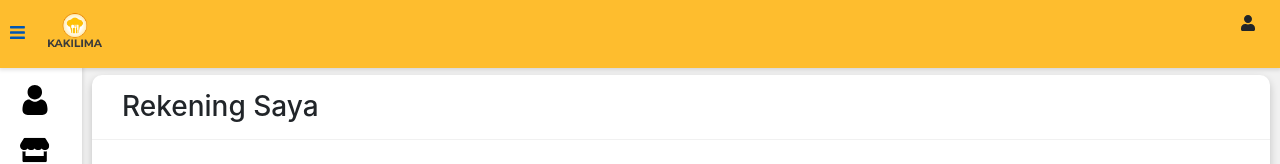
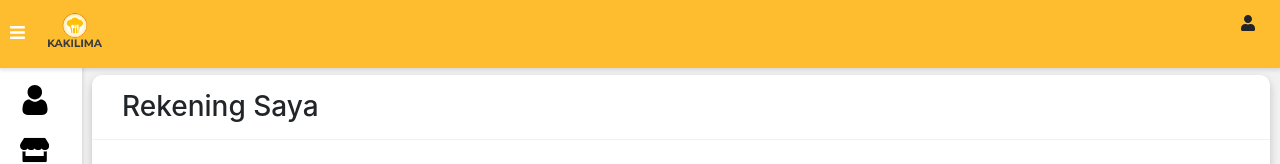
Before and after one commit to rizalmohamad209/kakilima, a React (Create React App) app: page /rekening in a window 1280 px wide. Shown: the top 164 px of the page. Built offline with nearby package versions, Linux system fonts and the light colour scheme.

Commit message:
bismillahfinalfix

```diff
--- a/src/components/content/Akun.js
+++ b/src/components/content/Akun.js
@@ -25,9 +25,9 @@ export class Akun extends Component {
           {/* nav left */}
           <ul className="pr-navbar-nav">
             <li className="pr-nav-item">
-            <Link to='#' className="d-nav-link">
+            <a href className="pr-nav-link">
                     <FontAwesomeIcon icon={faBars} onClick={this.toggleClass}/>
-            </Link>
+            </a>
             </li>
             <li className="pr-nav-item">
               <img src={Logo} className="pr-logo logo-light" alt="" />
--- a/src/components/content/Rekening.js
+++ b/src/components/content/Rekening.js
@@ -28,9 +28,9 @@ export class Rekening extends Component {
           {/* nav left */}
           <ul className="pr-navbar-nav">
             <li className="pr-nav-item">
-            <Link to='#' className="d-nav-link">
+            <a href className="pr-nav-link">
                     <FontAwesomeIcon icon={faBars} onClick={this.toggleClass}/>
-            </Link>
+            </a>
             </li>
             <li className="pr-nav-item">
               <img src={logo} className="pr-logo logo-light" alt=""/>
--- a/src/components/driver/Nav.js
+++ b/src/components/driver/Nav.js
@@ -22,9 +22,9 @@ export class Nav extends Component {
           {/* nav left */}
           <ul className="d-navbar-nav">
             <li className="d-nav-item">
-            <Link to='#' className="d-nav-link">
+            <a href className="d-nav-link">
                     <FontAwesomeIcon icon={faBars} onClick={this.toggleClass}/>
-            </Link>
+            </a>
             </li>
             <li className="d-nav-item">
               <img src={Logo} className="d-logo logo-light" alt=""/>
--- a/src/components/pedagang/Nav.js
+++ b/src/components/pedagang/Nav.js
@@ -23,9 +23,9 @@ export class Nav extends Component {
           {/* nav left */}
           <ul className="p-navbar-nav">
             <li className="p-nav-item">
-            <Link to='#' className="d-nav-link">
+            <a href className="d-nav-link">
                     <FontAwesomeIcon icon={faBars} onClick={this.toggleClass}/>
-            </Link>
+            </a>
               <img src={Logo} style={{width: '60px', height: '60px'}} alt="" />
             </li>
             <li className="p-nav-item">
```
